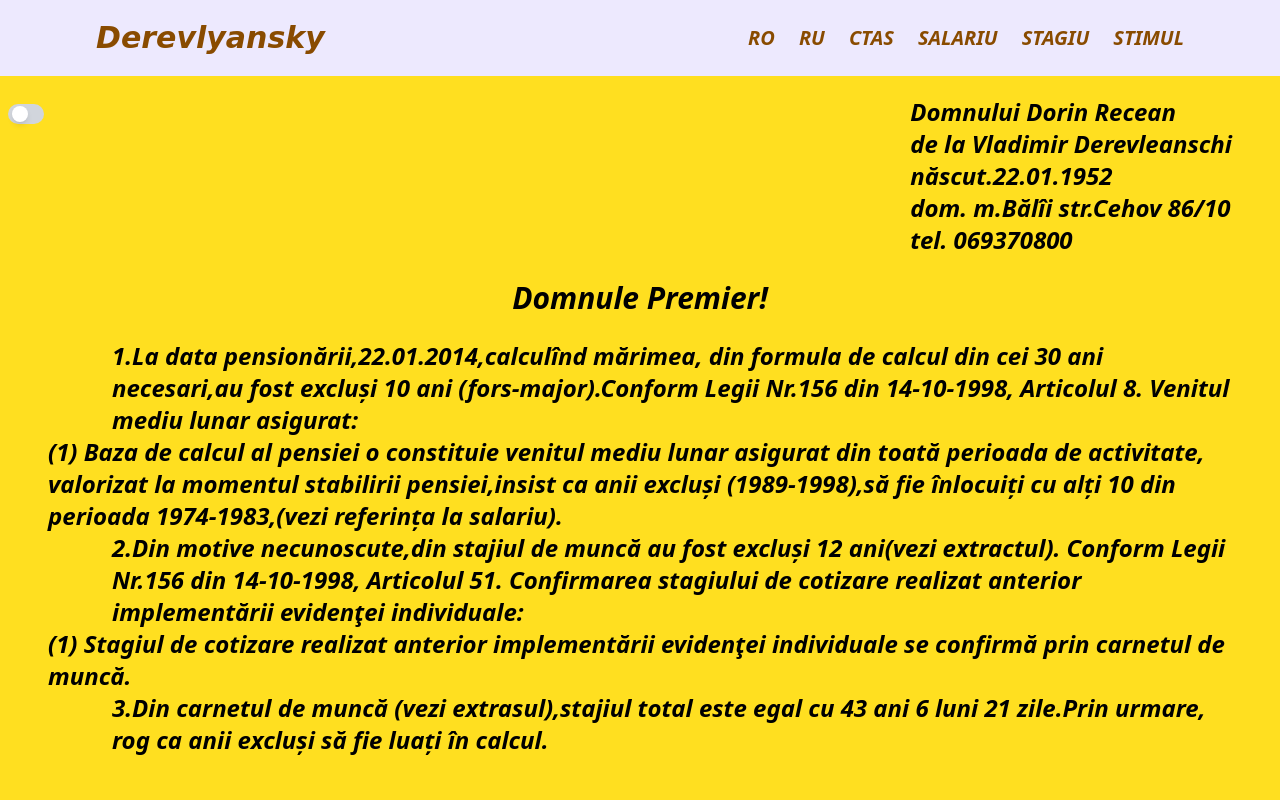
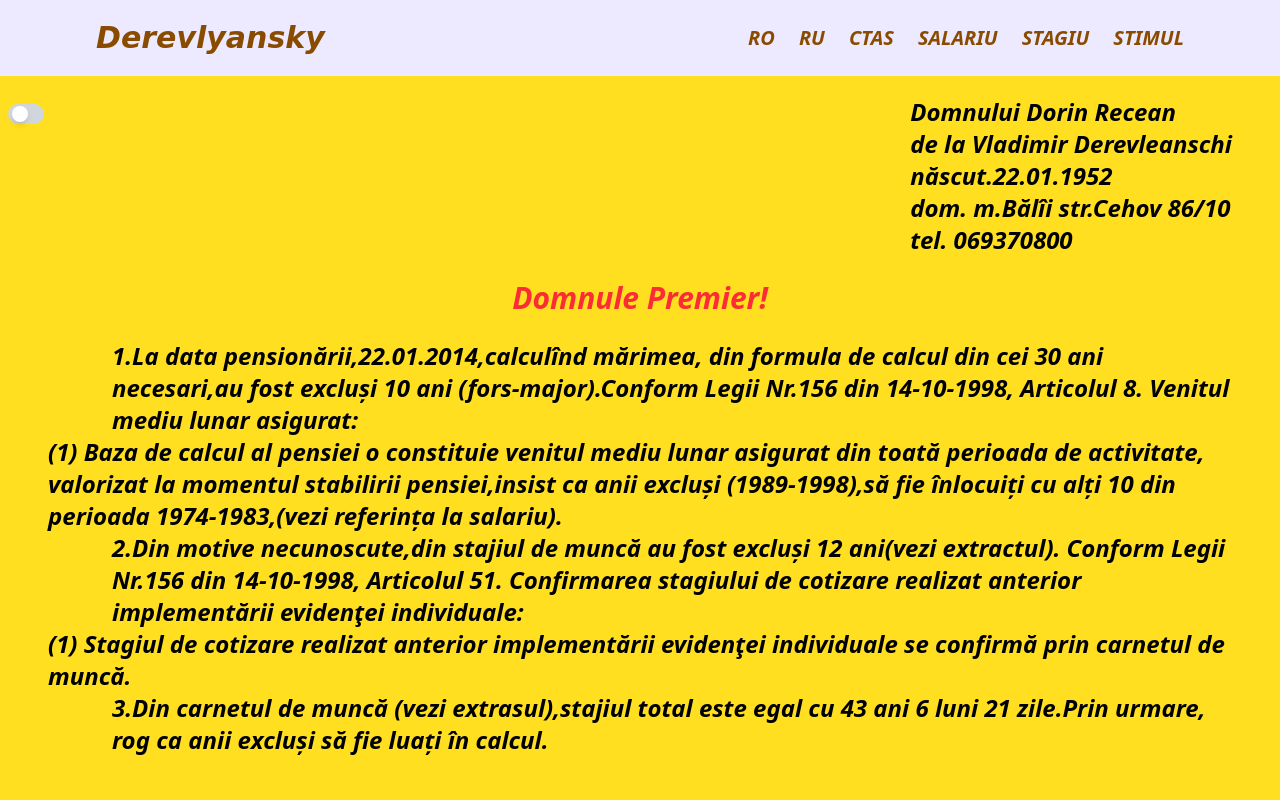
Before and after one commit to dkilav/izvorash, a website: page index.html in a window 1280 px wide. Shown: the top 800 px of the page. Drawn offline with nearby package versions, Linux system fonts and the light colour scheme; a web font is replaced by a local one.

Commit message:
new commit

```diff
--- a/index.html
+++ b/index.html
@@ -88,7 +88,7 @@ $watch('darkMode', value => localStorage.setItem('darkMode', JSON.stringify(valu
                                     <li>dom. m.Bălîi str.Cehov 86/10</li>
                                     <li>tel. 069370800</li>
                                 </ul>
-                                <h1 class="text-3xl py-6 text-black   dark:text-white font-bold italic text-center">
+                                <h1 class="text-3xl py-6 text-red-500   dark:text-white font-bold italic text-center">
                                     Domnule Premier!
                                 </h1>
                                 <h1 class="text-2xl px-12 text-black dark:text-white font-bold italic">
```
